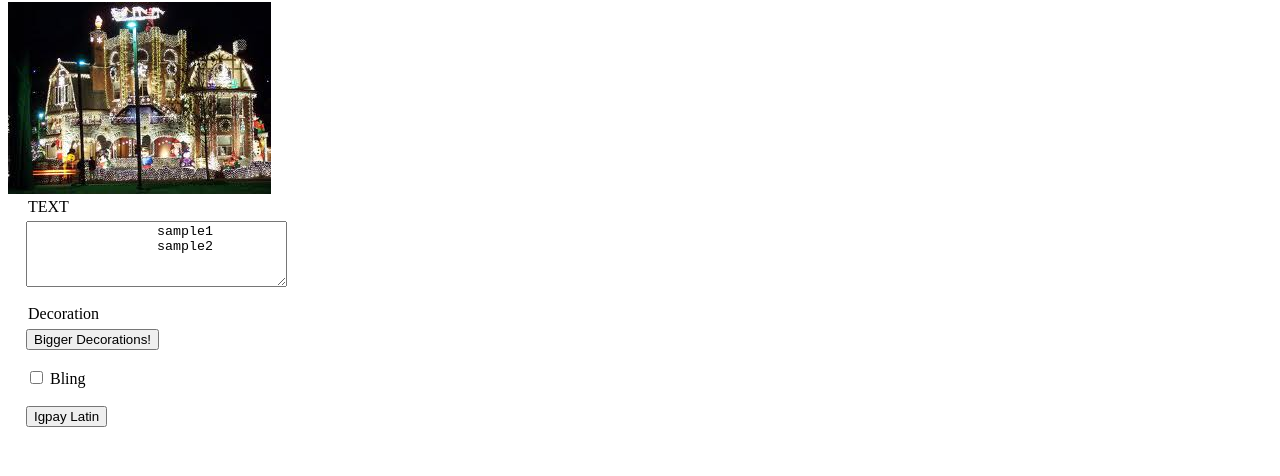
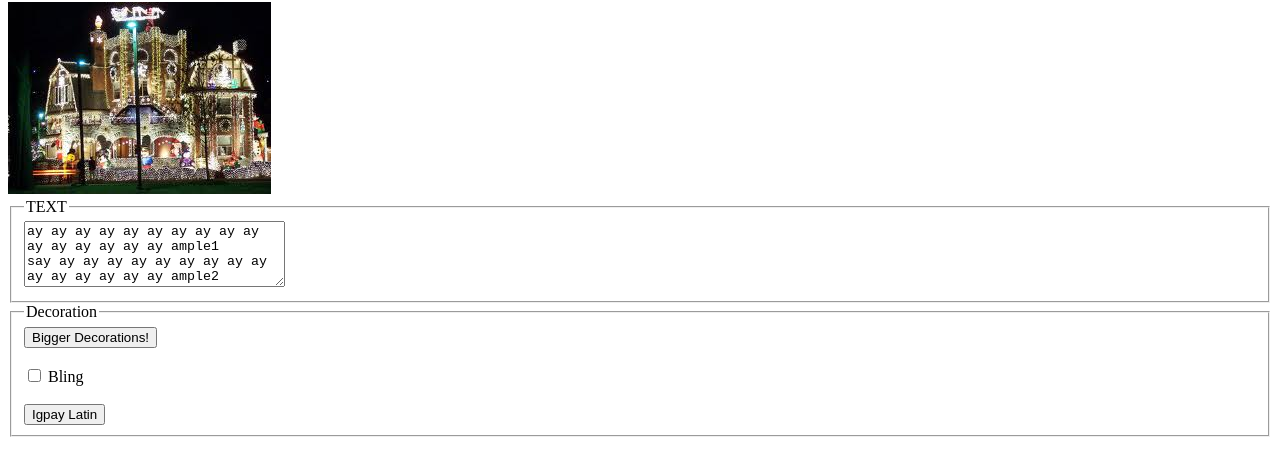
Before and after one commit to Krishna-Chaitanya-Jala/Krishna-Chaitanya-Jala.github.io, a plain HTML site: page Decoratemytext/decoratemytext.html in a window 1280 px wide. Both pictures are taken after a click on the button "Igpay Latin". Shown: the part 78-554 px from the top of the page. Drawn offline with Linux system fonts and the light colour scheme.

Commit message:
decoratedlab

```diff
--- a/Decoratemytext/decoratemytext.css
+++ b/Decoratemytext/decoratemytext.css
@@ -1,3 +1,3 @@
-fieldset{
+/* fieldset{
     border: 4px solid #0000;
-}
+} */
--- a/Decoratemytext/decoratemytext.html
+++ b/Decoratemytext/decoratemytext.html
@@ -24,13 +24,12 @@
             </textarea>
 
         </fieldset>
-
         <fieldset>
             <legend>Decoration</legend>
             <div>
             <button id="decorate" onclick="timerFont();">Bigger Decorations!</button> <br> <br>
             <input  id="bling" type="checkbox" onchange="blingchecked();"> Bling <br> <br>
-            <button id="igpay" onclick="translateText();"> Igpay Latin</button>
+            <button id="igpay" onclick="IgpayAtinlay();"> Igpay Latin</button>
             </div>
         </fieldset>
 
--- a/Decoratemytext/decoratemytext.js
+++ b/Decoratemytext/decoratemytext.js
@@ -41,18 +41,21 @@ function timerFont() {
     }
 }
 
-function transalteText(){
-    let vowels = ['a', 'e', 'i', 'o', 'u'];
-    let newStr = "";
-    let text= document.getElementById("textEditor").value;
+function IgpayAtinlay() {
+    var caseText = document.getElementById("textEditor").value;
+    var splitWords = caseText.split(" "); //to treat each word separatedly
+    var vowelRegExp = '^[aieouAIEOU].*'; //RegExp case for words starting with vowel
 
-    if (vowels.indexOf(text[0]) > -1) {
-        newStr = text + "way";
-        return newStr;
-    } else {
-        let firstMatch = text.match(/[aeiou]/g) || 0;
-        let vowel = str.indexOf(firstMatch[0]);
-        newStr = text.substring(vowel) + text.substring(0, vowel) + "ay";
-        return newStr;
+
+    for (var i = 0; i < splitWords.length; i++) {
+        //if word is single letter or starts with vowel is the same case
+        if (splitWords[i].length === 1 || splitWords[i].match(vowelRegExp)) {
+            splitWords[i] = splitWords[i].concat("ay");
+        }
+        //if word does not start with vowel (could be number, symbol)
+        else {
+            splitWords[i] = splitWords[i].substring(1).concat(splitWords[i].charAt(0).concat("ay"));
+        }
     }
+    document.getElementById("textEditor").value = splitWords.join(" "); //output and replace
 }
```
